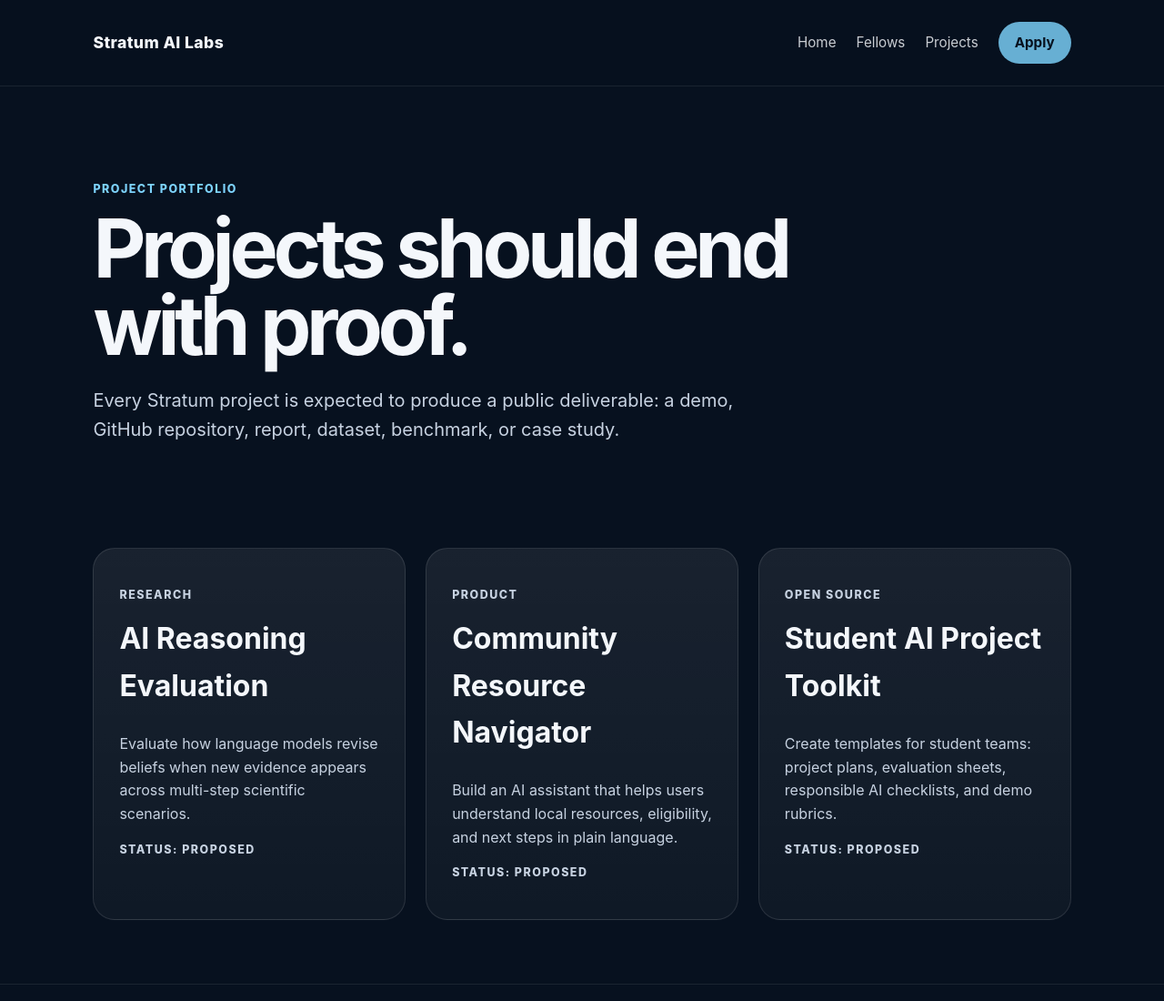
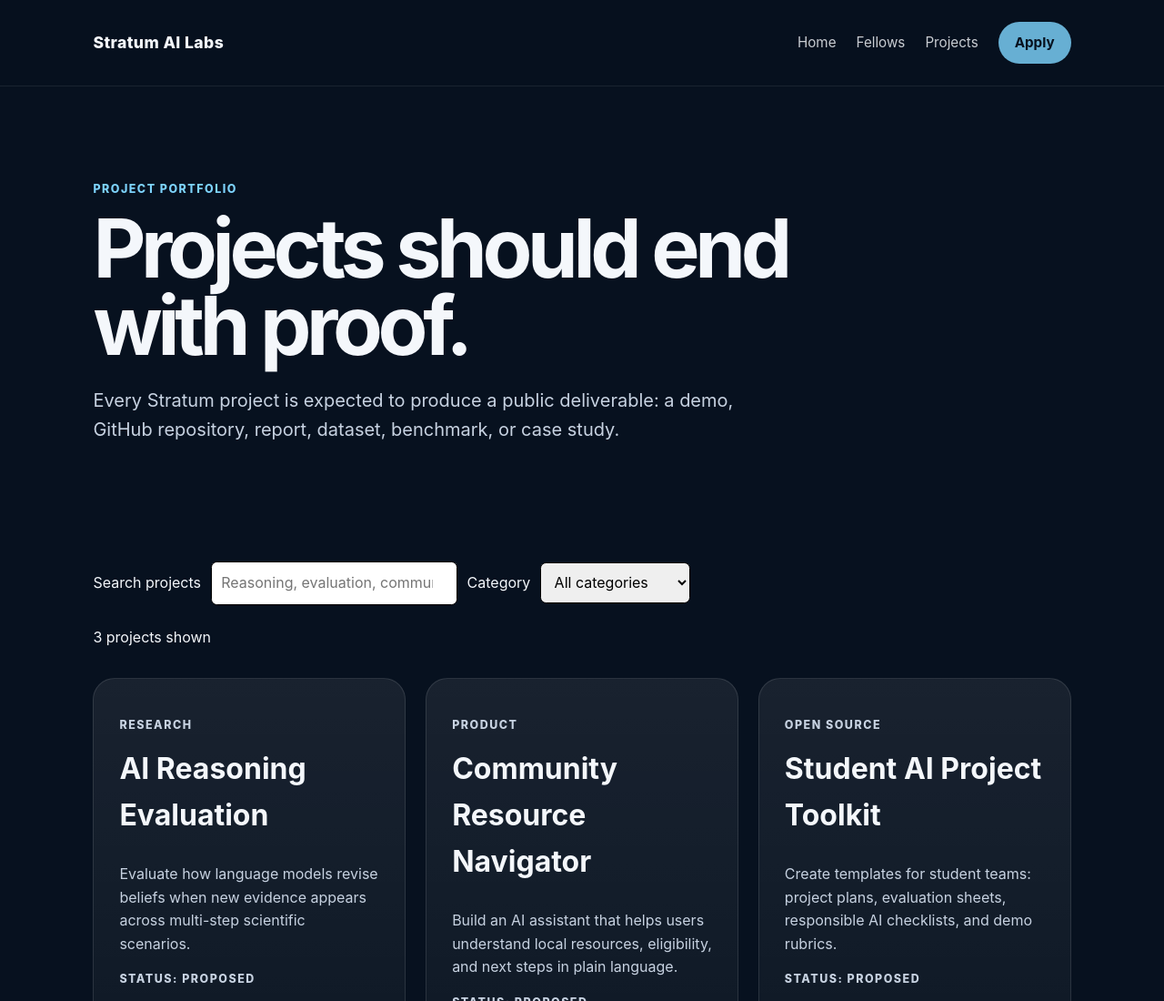
Before and after one commit to MohammadSyed18/stratum-ai-labs, a website: page projects.html in a window 1280 px wide. Shown: the top 1100 px of the page at 91% size. Drawn offline with Linux system fonts and the light colour scheme.

Commit message:
Add accessible research search with category facets

```diff
--- /dev/null
+++ b/package.json
@@ -0,0 +1 @@
+{"name":"stratum-ai-labs","version":"1.0.0","private":true,"type":"module","scripts":{"test":"node --test tests/*.test.js"}}
--- a/projects.html
+++ b/projects.html
@@ -54,5 +54,6 @@
   <footer>
     <p>© 2026 Stratum AI Labs.</p>
   </footer>
+  <script type="module" src="research-index.js"></script>
 </body>
 </html>
--- /dev/null
+++ b/research-index.js
@@ -0,0 +1,36 @@
+const normalize=value=>value.normalize('NFKD').replace(/[\u0300-\u036f]/g,'').toLowerCase();
+
+export function searchProjects(projects,query='',filters={}) {
+ if(typeof query!=='string'||!Array.isArray(projects))throw new TypeError('invalid project search');
+ const terms=[...new Set(normalize(query).split(/\s+/).filter(Boolean))];
+ return projects.map(project=>{
+  if(typeof project.id!=='string'||typeof project.title!=='string'||typeof project.summary!=='string'||!Array.isArray(project.tags))throw new TypeError('invalid project record');
+  const title=normalize(project.title),summary=normalize(project.summary),tags=project.tags.map(normalize);
+  const score=terms.reduce((sum,term)=>sum+(title.includes(term)?3:0)+(tags.some(tag=>tag.includes(term))?2:0)+(summary.includes(term)?1:0),0);
+  const matches=terms.every(term=>title.includes(term)||summary.includes(term)||tags.some(tag=>tag.includes(term)));
+  return {project,score,matches};
+ }).filter(item=>item.matches&&(!filters.status||item.project.status===filters.status)&&(!filters.tag||item.project.tags.includes(filters.tag)))
+ .sort((a,b)=>b.score-a.score||a.project.title.localeCompare(b.project.title))
+ .map(item=>item.project);
+}
+
+export function facets(projects) {
+ const counts=new Map();for(const project of projects)for(const tag of new Set(project.tags))counts.set(tag,(counts.get(tag)||0)+1);
+ return [...counts].sort(([a],[b])=>a.localeCompare(b)).map(([tag,count])=>({tag,count}));
+}
+
+if(typeof document!=='undefined') {
+ const grid=document.querySelector('main .grid');
+ if(grid) {
+  const cards=[...grid.querySelectorAll('.card')];
+  const projects=cards.map((card,index)=>({id:String(index),title:card.querySelector('h2')?.textContent||'',summary:card.querySelector('h2 + p')?.textContent||'',tags:[card.querySelector('.tag')?.textContent||'Project'],status:card.querySelector('.status')?.textContent||''}));
+  const controls=document.createElement('section');controls.setAttribute('aria-label','Find a research project');
+  const label=document.createElement('label');label.textContent='Search projects ';const input=document.createElement('input');input.type='search';input.placeholder='Reasoning, evaluation, community…';label.append(input);
+  const categoryLabel=document.createElement('label');categoryLabel.textContent=' Category ';const select=document.createElement('select');const all=document.createElement('option');all.value='';all.textContent='All categories';select.append(all);
+  for(const facet of facets(projects)){const option=document.createElement('option');option.value=facet.tag;option.textContent=facet.tag+' ('+facet.count+')';select.append(option)}categoryLabel.append(select);
+  const status=document.createElement('p');status.setAttribute('role','status');status.setAttribute('aria-live','polite');
+  controls.append(label,categoryLabel,status);grid.before(controls);
+  const update=()=>{const ids=new Set(searchProjects(projects,input.value,{tag:select.value}).map(project=>project.id));cards.forEach((card,index)=>card.hidden=!ids.has(String(index)));status.textContent=ids.size+' project'+(ids.size===1?'':'s')+' shown'};
+  input.addEventListener('input',update);select.addEventListener('change',update);update();
+ }
+}
--- a/styles.css
+++ b/styles.css
@@ -143,3 +143,8 @@ footer {
   .hero, .page-header { padding-top: 60px; }
   .statement, .cta, .content, .application { padding: 28px; }
 }
+
+[hidden] { display: none !important; }
+section[aria-label="Find a research project"] { margin: 2rem 0; }
+section[aria-label="Find a research project"] input,
+section[aria-label="Find a research project"] select { font: inherit; padding: .65rem; border: 1px solid currentColor; border-radius: .4rem; max-width: 100%; margin: .4rem; }
```
Also changed, not shown: tests/research-index.test.js (added, +4 -0 lines), readme.md.
